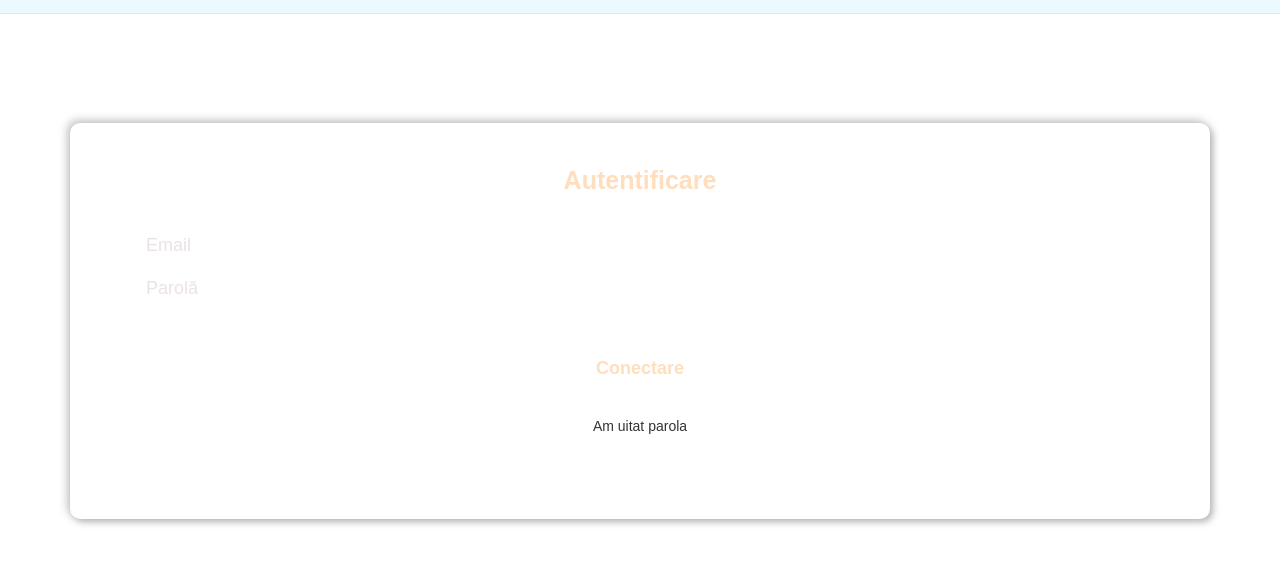
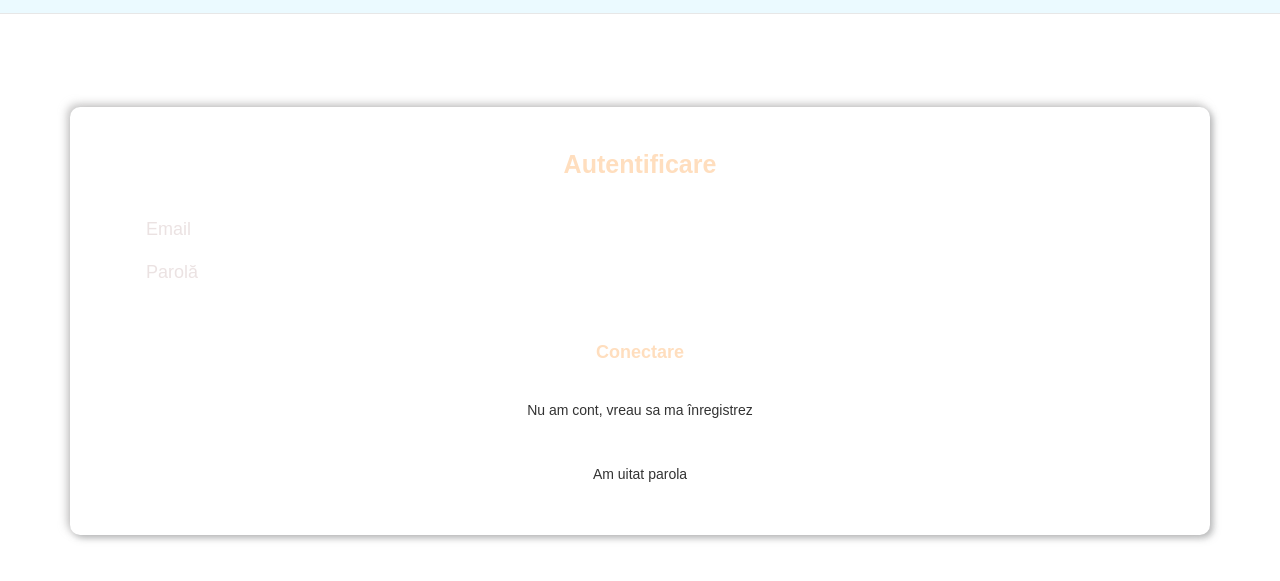
Before and after one commit to Alexandru6041/CreatiiGalatene, a plain HTML site: page log-in.html in a window 1280 px wide. Shown: the part 77-658 px from the top of the page. Drawn offline with Linux system fonts and the light colour scheme.

Commit message:
Minor Updates

```diff
--- a/log-in.html
+++ b/log-in.html
@@ -43,11 +43,17 @@
                         <input type="password" placeholder="Parolă">
                     </div>
                     <button>Conectare</button>
-                    <div class="pass-unknown-log-in">
+                    <div class="exist-acc">
+                        <a href="sign-up.html">
+                            <p>Nu am cont, vreau sa ma înregistrez</p>
+                        </a>
+                    </div>
+                    <div class="pass-unknown">
                         <a href="change-pass.html">
                             <p>Am uitat parola</p>
                         </a>
                     </div>
+
                 </form>
             </div>
         </div>
```
Also changed, not shown: index.html (+3 -0 lines).
